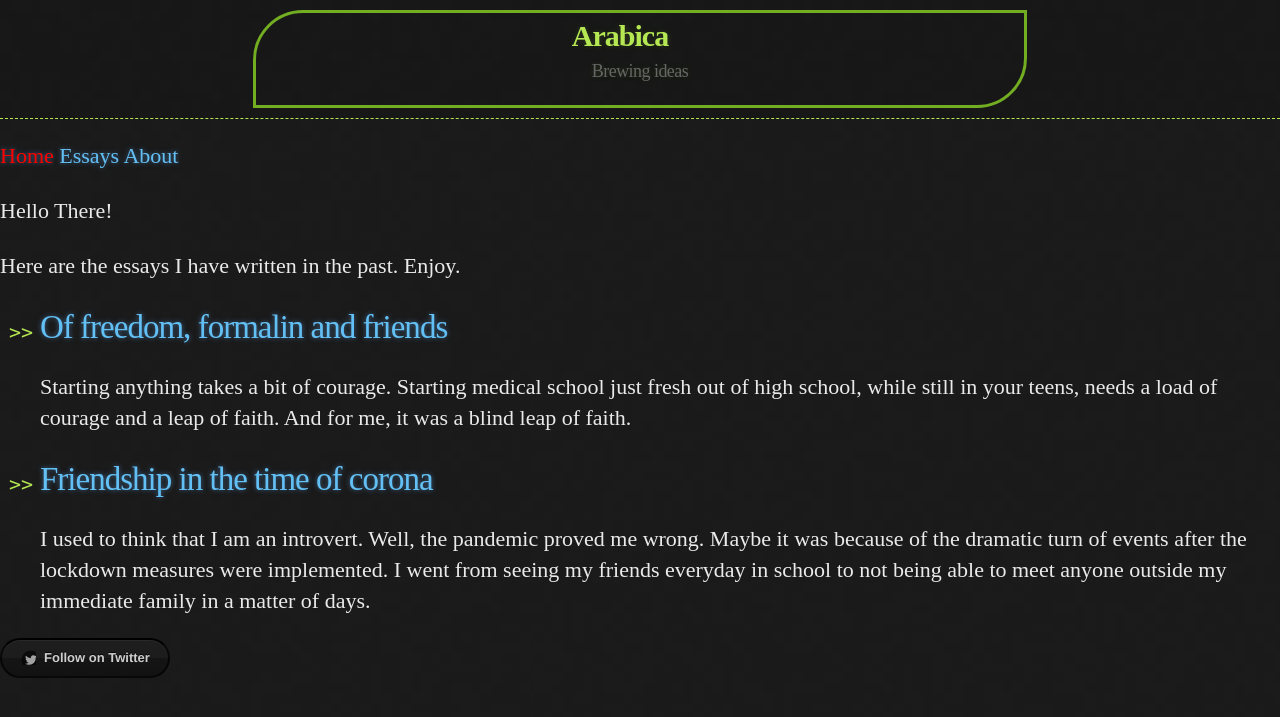
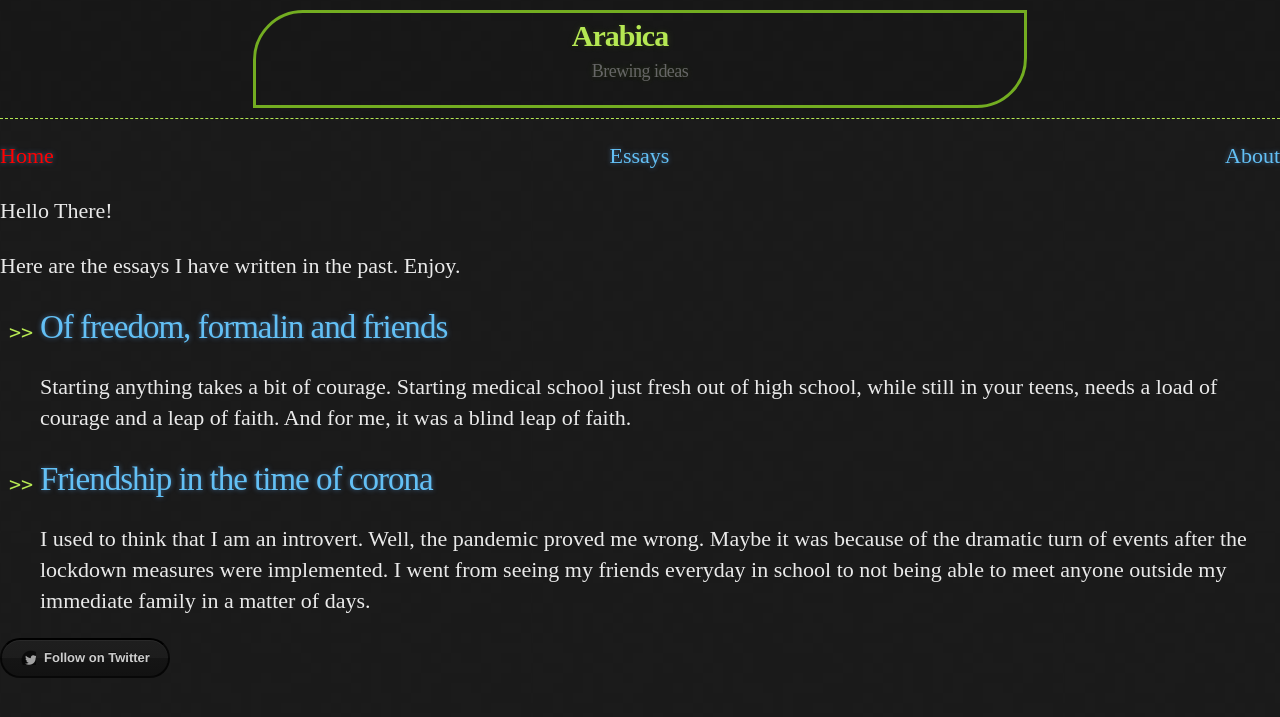
Before and after one commit to habasweiny/habasweiny.github.io, a Jekyll site: the page built from index.html, in a window 1280 px wide. Shown: the top 717 px of the page. Built offline with Jekyll 4.4.1, drawn with Linux system fonts in a browser that asks for light colours.

Commit message:
Update main.scss

```diff
--- a/_sass/main.scss
+++ b/_sass/main.scss
@@ -299,7 +299,7 @@ a:active { text-decoration: none; }
 .current {
   color: red;
 }
-nav ul {
+nav {
     padding: 0;
     display: flex;
     justify-content: space-between;
```
